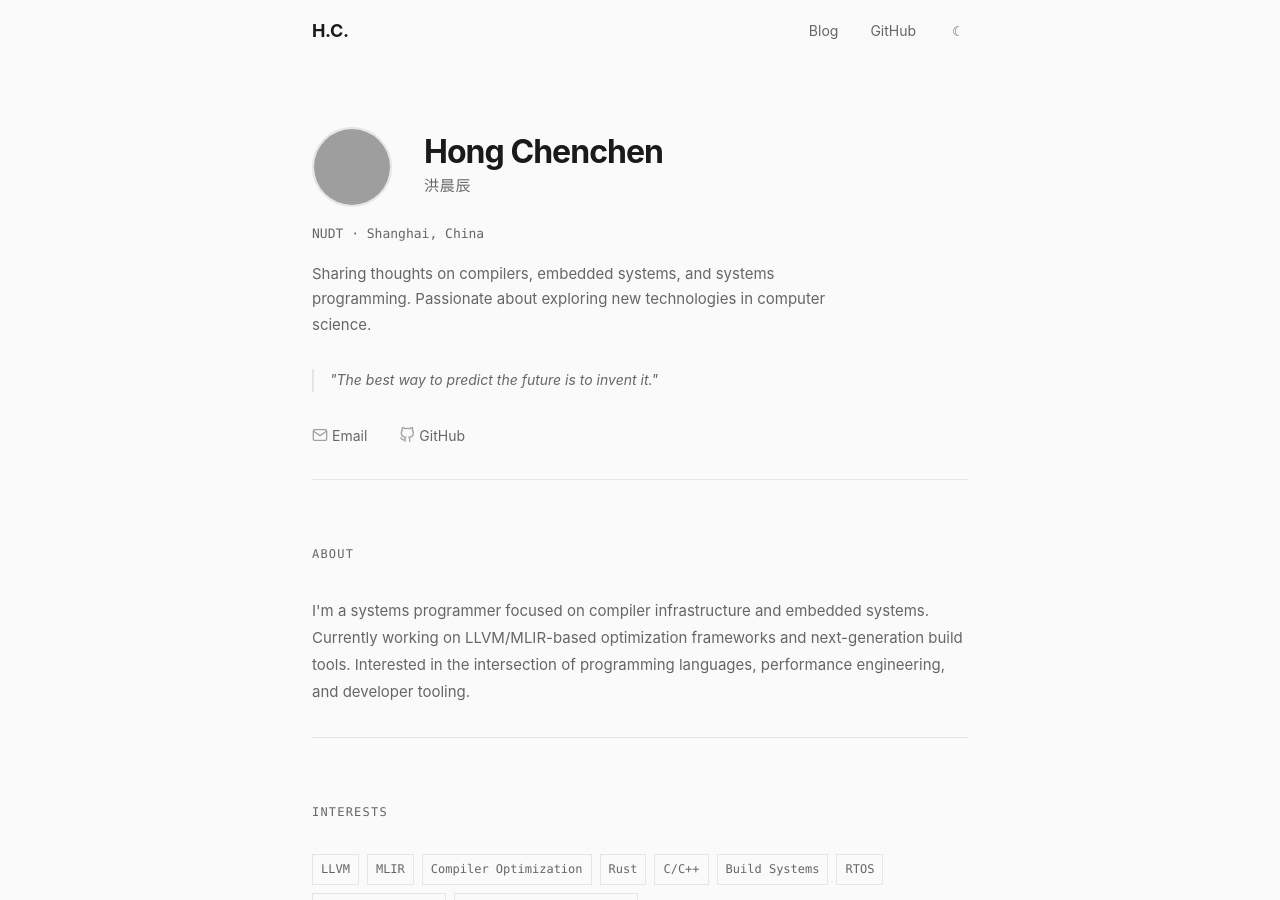
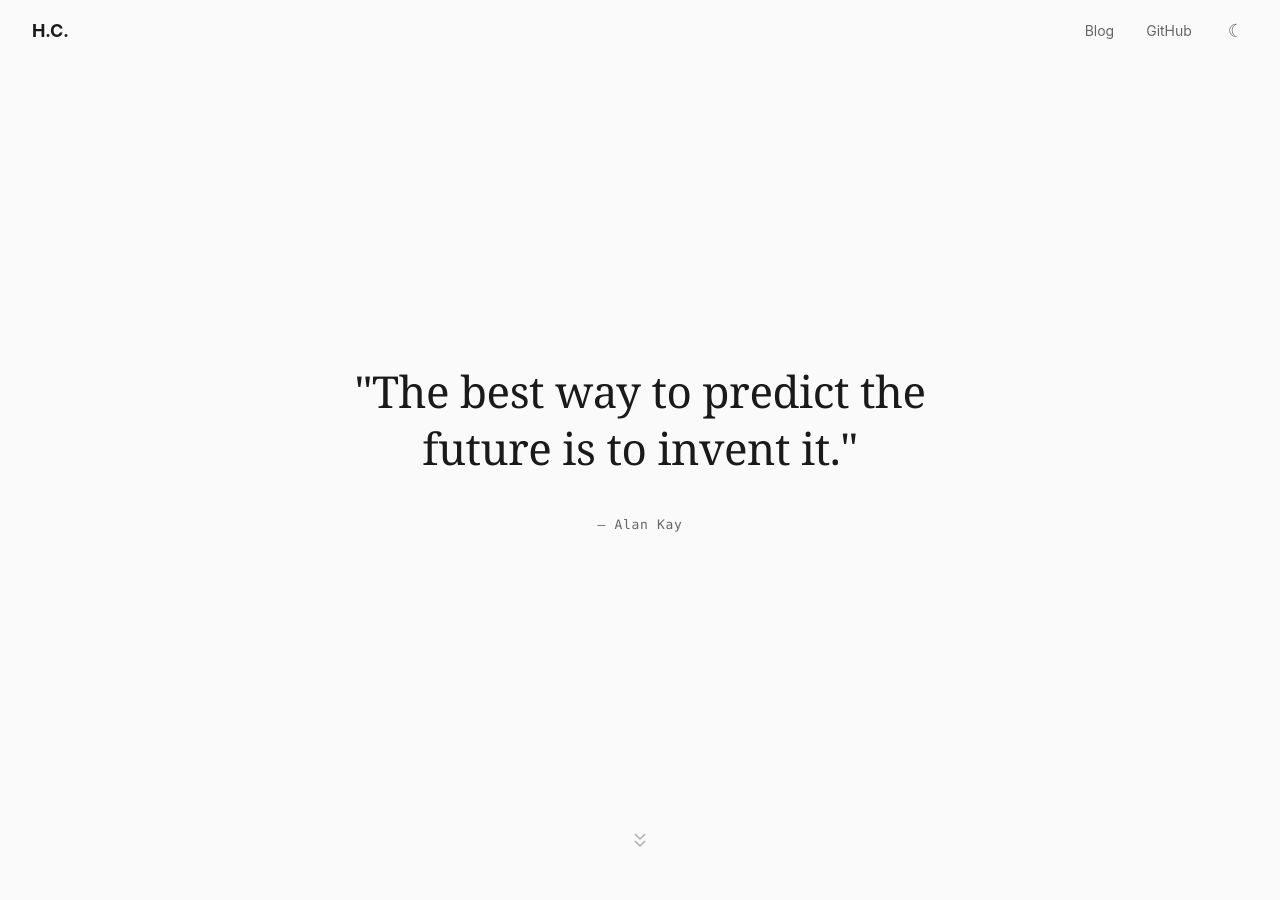
Before and after one commit to Hayden727/Hayden727.github.io, a Jekyll site: the page built from index.html, in a window 1280 px wide and 900 px high. Built offline with Jekyll 4.4.1, drawn with Linux system fonts in a browser that asks for light colours; grey boxes are pictures that could not be loaded.

Commit message:
feat: motto-first hero with card-based layout and scroll animations
- Full-viewport motto hero with serif typography as the dominant element
- Card components with rounded corners and soft shadows (Butterfly-inspired)
- Fade-in entrance animations via Intersection Observer
- Fixed nav with transparent-to-solid scroll transition
- Project cards with hover lift effect
- Profile card with avatar, name, and contact links
- Dark mode shadow adjustments

```diff
--- a/_layouts/home.html
+++ b/_layouts/home.html
@@ -2,33 +2,42 @@
 layout: default
 ---
 
-<div class="container">
-  <section class="hero">
-    <div class="hero__header">
-      <img src="{{ site.avatar }}" alt="{{ site.title }}" class="hero__avatar">
+<section class="motto" id="motto">
+  <div class="motto__content">
+    <p class="motto__text">"The best way to predict the future is to invent it."</p>
+    <span class="motto__author">— Alan Kay</span>
+  </div>
+  <a href="#main" class="motto__scroll" aria-label="Scroll down">
+    <svg width="24" height="24" viewBox="0 0 24 24" fill="none" stroke="currentColor" stroke-width="1.5">
+      <path d="M7 13l5 5 5-5M7 6l5 5 5-5"/>
+    </svg>
+  </a>
+</section>
+
+<div class="container" id="main">
+  <section class="card profile-card fade-in">
+    <div class="profile-card__header">
+      <img src="{{ site.avatar }}" alt="{{ site.title }}" class="profile-card__avatar">
       <div>
-        <h1 class="hero__name">{{ site.title }}</h1>
-        <p class="hero__name-zh">{{ site.name_zh }}</p>
+        <h1 class="profile-card__name">{{ site.title }}</h1>
+        <p class="profile-card__name-zh">{{ site.name_zh }}</p>
+        <p class="profile-card__role">{{ site.company }} · {{ site.location }}</p>
       </div>
     </div>
-    <p class="hero__role">{{ site.company }} &middot; {{ site.location }}</p>
-    <p class="hero__bio">{{ site.description }}</p>
-    <blockquote class="hero__quote">
-      "The best way to predict the future is to invent it."
-    </blockquote>
-    <div class="hero__links">
+    <p class="profile-card__bio">{{ site.description }}</p>
+    <div class="profile-card__links">
       <a href="mailto:{{ site.emails[0] }}">
-        <svg width="16" height="16" viewBox="0 0 24 24" fill="none" stroke="currentColor" stroke-width="2"><path d="M4 4h16c1.1 0 2 .9 2 2v12c0 1.1-.9 2-2 2H4c-1.1 0-2-.9-2-2V6c0-1.1.9-2 2-2z"/><polyline points="22,6 12,13 2,6"/></svg>
+        <svg width="15" height="15" viewBox="0 0 24 24" fill="none" stroke="currentColor" stroke-width="2"><path d="M4 4h16c1.1 0 2 .9 2 2v12c0 1.1-.9 2-2 2H4c-1.1 0-2-.9-2-2V6c0-1.1.9-2 2-2z"/><polyline points="22,6 12,13 2,6"/></svg>
         Email
       </a>
       <a href="https://github.com/{{ site.github_username }}" target="_blank" rel="noopener">
-        <svg width="16" height="16" viewBox="0 0 24 24" fill="none" stroke="currentColor" stroke-width="2"><path d="M9 19c-5 1.5-5-2.5-7-3m14 6v-3.87a3.37 3.37 0 0 0-.94-2.61c3.14-.35 6.44-1.54 6.44-7A5.44 5.44 0 0 0 20 4.77 5.07 5.07 0 0 0 19.91 1S18.73.65 16 2.48a13.38 13.38 0 0 0-7 0C6.27.65 5.09 1 5.09 1A5.07 5.07 0 0 0 5 4.77a5.44 5.44 0 0 0-1.5 3.78c0 5.42 3.3 6.61 6.44 7A3.37 3.37 0 0 0 9 18.13V22"/></svg>
+        <svg width="15" height="15" viewBox="0 0 24 24" fill="none" stroke="currentColor" stroke-width="2"><path d="M9 19c-5 1.5-5-2.5-7-3m14 6v-3.87a3.37 3.37 0 0 0-.94-2.61c3.14-.35 6.44-1.54 6.44-7A5.44 5.44 0 0 0 20 4.77 5.07 5.07 0 0 0 19.91 1S18.73.65 16 2.48a13.38 13.38 0 0 0-7 0C6.27.65 5.09 1 5.09 1A5.07 5.07 0 0 0 5 4.77a5.44 5.44 0 0 0-1.5 3.78c0 5.42 3.3 6.61 6.44 7A3.37 3.37 0 0 0 9 18.13V22"/></svg>
         GitHub
       </a>
     </div>
   </section>
 
-  <section class="section">
+  <section class="section fade-in">
     <h2 class="section__label">About</h2>
     <p class="about__text">
       I'm a systems programmer focused on compiler infrastructure and embedded systems.
@@ -37,7 +46,7 @@ layout: default
     </p>
   </section>
 
-  <section class="section">
+  <section class="section fade-in">
     <h2 class="section__label">Interests</h2>
     <div class="tags">
       <span class="tag">LLVM</span>
@@ -52,19 +61,21 @@ layout: default
     </div>
   </section>
 
-  <section class="section">
+  <section class="section fade-in">
     <h2 class="section__label">Projects</h2>
     {% for project in site.projects %}
-    <a href="{{ project.url | relative_url }}" class="project-item">
-      <span class="project-item__title">{{ project.title_en | default: project.title }}</span>
-      <span class="project-item__year">{{ project.date | date: "%Y" }}</span>
+    <a href="{{ project.url | relative_url }}" class="card project-card">
+      <div class="project-card__header">
+        <span class="project-card__title">{{ project.title_en | default: project.title }}</span>
+        <span class="project-card__year">{{ project.date | date: "%Y" }}</span>
+      </div>
+      <p class="project-card__desc">{{ project.excerpt_en | default: project.excerpt | strip_html | truncatewords: 25 }}</p>
     </a>
-    <p class="project-item__desc">{{ project.excerpt_en | default: project.excerpt | strip_html | truncatewords: 20 }}</p>
     {% endfor %}
   </section>
 
   {% if site.posts.size > 0 %}
-  <section class="section">
+  <section class="section fade-in">
     <h2 class="section__label">Writing</h2>
     {% for post in site.posts %}
     <div class="post-item">
--- a/assets/css/main.css
+++ b/assets/css/main.css
@@ -8,7 +8,10 @@
   --color-accent-hover: #1d4ed8;
   --color-border: #e5e5e5;
   --color-code-bg: #f4f4f5;
+  --color-shadow: rgba(0, 0, 0, 0.06);
+  --color-shadow-hover: rgba(0, 0, 0, 0.12);
   --font-sans: -apple-system, BlinkMacSystemFont, "Segoe UI", Roboto, "Helvetica Neue", Arial, sans-serif;
+  --font-serif: Georgia, "Times New Roman", serif;
   --font-mono: "JetBrains Mono", "Fira Code", "SF Mono", Menlo, monospace;
   --max-width: 720px;
   --space-xs: 0.25rem;
@@ -16,17 +19,20 @@
   --space-md: 1rem;
   --space-lg: 2rem;
   --space-xl: 4rem;
+  --radius: 8px;
 }
 
 [data-theme="dark"] {
-  --color-bg: #111111;
-  --color-surface: #1a1a1a;
+  --color-bg: #0d0d0d;
+  --color-surface: #161616;
   --color-text: #e8e8e8;
   --color-text-secondary: #999999;
   --color-accent: #60a5fa;
   --color-accent-hover: #93c5fd;
-  --color-border: #2a2a2a;
+  --color-border: #252525;
   --color-code-bg: #1e1e1e;
+  --color-shadow: rgba(0, 0, 0, 0.3);
+  --color-shadow-hover: rgba(0, 0, 0, 0.5);
 }
 
 /* ===== Reset & Base ===== */
@@ -38,6 +44,7 @@
 
 html {
   font-size: 16px;
+  scroll-behavior: smooth;
   -webkit-font-smoothing: antialiased;
   -moz-osx-font-smoothing: grayscale;
 }
@@ -47,7 +54,7 @@ body {
   line-height: 1.7;
   color: var(--color-text);
   background-color: var(--color-bg);
-  transition: background-color 0.2s ease, color 0.2s ease;
+  transition: background-color 0.3s ease, color 0.3s ease;
 }
 
 a {
@@ -67,9 +74,33 @@ img {
 
 /* ===== Navigation ===== */
 .site-nav {
+  position: fixed;
+  top: 0;
+  left: 0;
+  right: 0;
+  z-index: 100;
+  padding: var(--space-md) var(--space-lg);
+  display: flex;
+  justify-content: space-between;
+  align-items: center;
+  transition: background-color 0.3s ease, box-shadow 0.3s ease;
+}
+
+.site-nav.scrolled {
+  background-color: var(--color-surface);
+  box-shadow: 0 1px 8px var(--color-shadow);
+  backdrop-filter: blur(12px);
+  -webkit-backdrop-filter: blur(12px);
+}
+
+[data-theme="dark"] .site-nav.scrolled {
+  background-color: rgba(22, 22, 22, 0.85);
+}
+
+.site-nav__inner {
   max-width: var(--max-width);
   margin: 0 auto;
-  padding: var(--space-md) var(--space-lg);
+  width: 100%;
   display: flex;
   justify-content: space-between;
   align-items: center;
@@ -81,6 +112,7 @@ img {
   color: var(--color-text);
   text-decoration: none;
   letter-spacing: -0.02em;
+  transition: color 0.15s ease;
 }
 
 .site-nav__brand:hover {
@@ -114,6 +146,7 @@ img {
   padding: var(--space-xs);
   display: flex;
   align-items: center;
+  font-size: 1.125rem;
   transition: color 0.15s ease;
 }
 
@@ -121,97 +154,174 @@ img {
   color: var(--color-text);
 }
 
+/* ===== Motto Hero ===== */
+.motto {
+  height: 100vh;
+  display: flex;
+  flex-direction: column;
+  justify-content: center;
+  align-items: center;
+  text-align: center;
+  padding: var(--space-xl);
+  position: relative;
+}
+
+.motto__content {
+  max-width: 680px;
+}
+
+.motto__text {
+  font-family: var(--font-serif);
+  font-size: 2.75rem;
+  font-weight: 400;
+  line-height: 1.3;
+  letter-spacing: -0.01em;
+  color: var(--color-text);
+  margin-bottom: var(--space-lg);
+}
+
+.motto__author {
+  font-family: var(--font-mono);
+  font-size: 0.8125rem;
+  color: var(--color-text-secondary);
+  letter-spacing: 0.05em;
+}
+
+.motto__scroll {
+  position: absolute;
+  bottom: 2.5rem;
+  color: var(--color-text-secondary);
+  opacity: 0.5;
+  transition: opacity 0.3s ease;
+  animation: bounce 2s infinite;
+}
+
+.motto__scroll:hover {
+  opacity: 1;
+  text-decoration: none;
+}
+
+@keyframes bounce {
+  0%, 20%, 50%, 80%, 100% { transform: translateY(0); }
+  40% { transform: translateY(-8px); }
+  60% { transform: translateY(-4px); }
+}
+
 /* ===== Layout ===== */
 .container {
   max-width: var(--max-width);
   margin: 0 auto;
-  padding: 0 var(--space-lg);
+  padding: var(--space-xl) var(--space-lg) var(--space-lg);
 }
 
-/* ===== Home Page ===== */
-.hero {
-  padding: var(--space-xl) 0 var(--space-lg);
+/* ===== Cards ===== */
+.card {
+  background: var(--color-surface);
+  border-radius: var(--radius);
+  padding: var(--space-lg);
+  box-shadow: 0 2px 12px var(--color-shadow);
+  transition: box-shadow 0.3s ease, transform 0.3s ease;
 }
 
-.hero__header {
+.card:hover {
+  box-shadow: 0 4px 20px var(--color-shadow-hover);
+}
+
+/* ===== Profile Card ===== */
+.profile-card {
+  margin-bottom: var(--space-xl);
+}
+
+.profile-card__header {
   display: flex;
   align-items: center;
   gap: var(--space-lg);
   margin-bottom: var(--space-md);
 }
 
-.hero__avatar {
-  width: 80px;
-  height: 80px;
+.profile-card__avatar {
+  width: 72px;
+  height: 72px;
   border-radius: 50%;
   object-fit: cover;
   border: 2px solid var(--color-border);
+  transition: transform 0.3s ease;
 }
 
-.hero__name {
-  font-size: 2rem;
-  font-weight: 700;
-  letter-spacing: -0.03em;
-  line-height: 1.1;
-  margin-bottom: var(--space-xs);
+.profile-card__avatar:hover {
+  transform: scale(1.05);
 }
 
-.hero__name-zh {
-  font-size: 0.9375rem;
+.profile-card__name {
+  font-size: 1.5rem;
+  font-weight: 700;
+  letter-spacing: -0.02em;
+  line-height: 1.2;
+  margin-bottom: 2px;
+}
+
+.profile-card__name-zh {
+  font-size: 0.875rem;
   color: var(--color-text-secondary);
   letter-spacing: 0.05em;
+  margin-bottom: 4px;
 }
 
-.hero__role {
+.profile-card__role {
   font-family: var(--font-mono);
   font-size: 0.8125rem;
+  color: var(--color-text-secondary);
+}
+
+.profile-card__bio {
+  font-size: 0.9375rem;
+  line-height: 1.7;
   color: var(--color-text-secondary);
   margin-bottom: var(--space-md);
 }
 
-.hero__bio {
-  font-size: 0.9375rem;
-  line-height: 1.7;
-  color: var(--color-text-secondary);
-  max-width: 540px;
-  margin-bottom: var(--space-sm);
-}
-
-.hero__quote {
-  font-style: italic;
-  color: var(--color-text-secondary);
-  border-left: 2px solid var(--color-border);
-  padding-left: var(--space-md);
-  margin: var(--space-lg) 0;
-  font-size: 0.875rem;
-  line-height: 1.6;
-}
-
-.hero__links {
+.profile-card__links {
   display: flex;
   gap: var(--space-lg);
   font-size: 0.875rem;
 }
 
-.hero__links a {
+.profile-card__links a {
   color: var(--color-text-secondary);
-  transition: color 0.15s ease;
   display: inline-flex;
   align-items: center;
-  gap: var(--space-xs);
+  gap: 6px;
+  transition: color 0.15s ease;
 }
 
-.hero__links a svg {
-  opacity: 0.6;
+.profile-card__links a svg {
+  opacity: 0.5;
+  transition: opacity 0.15s ease;
 }
 
-.hero__links a:hover {
+.profile-card__links a:hover {
   color: var(--color-accent);
   text-decoration: none;
 }
 
-.hero__links a:hover svg {
+.profile-card__links a:hover svg {
   opacity: 1;
+}
+
+/* ===== Section ===== */
+.section {
+  padding: var(--space-xl) 0 var(--space-lg);
+  border-top: 1px solid var(--color-border);
+}
+
+.section__label {
+  font-family: var(--font-mono);
+  font-size: 0.75rem;
+  font-weight: 500;
+  text-transform: uppercase;
+  letter-spacing: 0.1em;
+  color: var(--color-text-secondary);
+  margin-bottom: var(--space-lg);
 }
 
 /* ===== About ===== */
@@ -232,66 +342,57 @@ img {
   font-family: var(--font-mono);
   font-size: 0.75rem;
   color: var(--color-text-secondary);
+  background: var(--color-surface);
   border: 1px solid var(--color-border);
+  border-radius: 4px;
   padding: var(--space-xs) var(--space-sm);
-  transition: all 0.15s ease;
+  transition: all 0.2s ease;
+  cursor: default;
 }
 
 .tag:hover {
   color: var(--color-accent);
   border-color: var(--color-accent);
+  box-shadow: 0 2px 8px var(--color-shadow);
 }
 
-/* ===== Section ===== */
-.section {
-  padding: var(--space-xl) 0 var(--space-lg);
-  border-top: 1px solid var(--color-border);
+/* ===== Project Cards ===== */
+.project-card {
+  display: block;
+  text-decoration: none;
+  color: var(--color-text);
+  margin-bottom: var(--space-md);
+  cursor: pointer;
 }
 
-.section__label {
-  font-family: var(--font-mono);
-  font-size: 0.75rem;
-  font-weight: 500;
-  text-transform: uppercase;
-  letter-spacing: 0.1em;
-  color: var(--color-text-secondary);
-  margin-bottom: var(--space-lg);
+.project-card:hover {
+  text-decoration: none;
+  transform: translateY(-2px);
 }
 
-/* ===== Project List ===== */
-.project-item {
+.project-card__header {
   display: flex;
   justify-content: space-between;
   align-items: baseline;
-  padding: var(--space-sm) 0;
-  text-decoration: none;
-  color: var(--color-text);
-  transition: color 0.15s ease;
+  margin-bottom: var(--space-xs);
 }
 
-.project-item:hover {
-  color: var(--color-accent);
-  text-decoration: none;
-}
-
-.project-item__title {
+.project-card__title {
   font-weight: 600;
   font-size: 1rem;
 }
 
-.project-item__year {
+.project-card__year {
   font-family: var(--font-mono);
   font-size: 0.8125rem;
   color: var(--color-text-secondary);
   flex-shrink: 0;
-  margin-left: var(--space-md);
 }
 
-.project-item__desc {
+.project-card__desc {
   font-size: 0.875rem;
   color: var(--color-text-secondary);
-  margin-top: var(--space-xs);
-  margin-bottom: var(--space-md);
+  line-height: 1.6;
 }
 
 /* ===== Post List ===== */
@@ -327,6 +428,32 @@ img {
   color: var(--color-text-secondary);
   flex-shrink: 0;
 }
+
+/* ===== Fade-in Animation ===== */
+@keyframes fadeInUp {
+  from {
+    opacity: 0;
+    transform: translateY(24px);
+  }
+  to {
+    opacity: 1;
+    transform: translateY(0);
+  }
+}
+
+.fade-in {
+  opacity: 0;
+  transform: translateY(24px);
+}
+
+.fade-in.visible {
+  animation: fadeInUp 0.6s ease forwards;
+}
+
+.fade-in:nth-child(2) { animation-delay: 0.1s; }
+.fade-in:nth-child(3) { animation-delay: 0.2s; }
+.fade-in:nth-child(4) { animation-delay: 0.3s; }
+.fade-in:nth-child(5) { animation-delay: 0.4s; }
 
 /* ===== Blog Page ===== */
 .page-header {
@@ -441,7 +568,7 @@ img {
 }
 
 .prose img {
-  border-radius: 4px;
+  border-radius: var(--radius);
   margin: var(--space-lg) 0;
 }
 
@@ -463,7 +590,7 @@ img {
 .prose pre {
   background-color: var(--color-code-bg);
   padding: var(--space-md);
-  border-radius: 6px;
+  border-radius: var(--radius);
   overflow-x: auto;
   margin: var(--space-lg) 0;
   font-size: 0.875rem;
@@ -576,16 +703,24 @@ img {
   }
 
   .container {
-    padding: 0 var(--space-md);
+    padding: var(--space-lg) var(--space-md);
   }
 
-  .hero__avatar {
-    width: 64px;
-    height: 64px;
+  .motto__text {
+    font-size: 1.75rem;
   }
 
-  .hero__name {
-    font-size: 1.75rem;
+  .motto__scroll {
+    bottom: 1.5rem;
+  }
+
+  .profile-card__avatar {
+    width: 56px;
+    height: 56px;
+  }
+
+  .profile-card__name {
+    font-size: 1.25rem;
   }
 
   .article__title,
--- a/assets/js/main.js
+++ b/assets/js/main.js
@@ -1,6 +1,7 @@
 (function () {
   'use strict';
 
+  // ===== Theme Toggle =====
   function getStoredTheme() {
     return localStorage.getItem('theme');
   }
@@ -17,11 +18,6 @@
     }
   }
 
-  function initTheme() {
-    var stored = getStoredTheme();
-    applyTheme(stored || getSystemTheme());
-  }
-
   function toggleTheme() {
     var current = document.documentElement.getAttribute('data-theme') || getSystemTheme();
     var next = current === 'dark' ? 'light' : 'dark';
@@ -29,8 +25,8 @@
     applyTheme(next);
   }
 
-  // Apply theme immediately to prevent flash
-  initTheme();
+  // Apply theme immediately
+  applyTheme(getStoredTheme() || getSystemTheme());
 
   document.addEventListener('DOMContentLoaded', function () {
     var btn = document.getElementById('theme-toggle');
@@ -38,11 +34,50 @@
       btn.addEventListener('click', toggleTheme);
     }
 
-    // Listen for system theme changes
+    // System theme change listener
     window.matchMedia('(prefers-color-scheme: dark)').addEventListener('change', function () {
       if (!getStoredTheme()) {
         applyTheme(getSystemTheme());
       }
     });
+
+    // ===== Nav Scroll Effect =====
+    var nav = document.querySelector('.site-nav');
+    if (nav) {
+      var handleScroll = function () {
+        if (window.scrollY > 60) {
+          nav.classList.add('scrolled');
+        } else {
+          nav.classList.remove('scrolled');
+        }
+      };
+      window.addEventListener('scroll', handleScroll, { passive: true });
+      handleScroll();
+    }
+
+    // ===== Fade-in on Scroll (Intersection Observer) =====
+    var fadeElements = document.querySelectorAll('.fade-in');
+    if (fadeElements.length > 0 && 'IntersectionObserver' in window) {
+      var observer = new IntersectionObserver(function (entries) {
+        entries.forEach(function (entry) {
+          if (entry.isIntersecting) {
+            entry.target.classList.add('visible');
+            observer.unobserve(entry.target);
+          }
+        });
+      }, {
+        threshold: 0.1,
+        rootMargin: '0px 0px -40px 0px'
+      });
+
+      fadeElements.forEach(function (el) {
+        observer.observe(el);
+      });
+    } else {
+      // Fallback: show all elements if no IntersectionObserver
+      fadeElements.forEach(function (el) {
+        el.classList.add('visible');
+      });
+    }
   });
 })();
```
